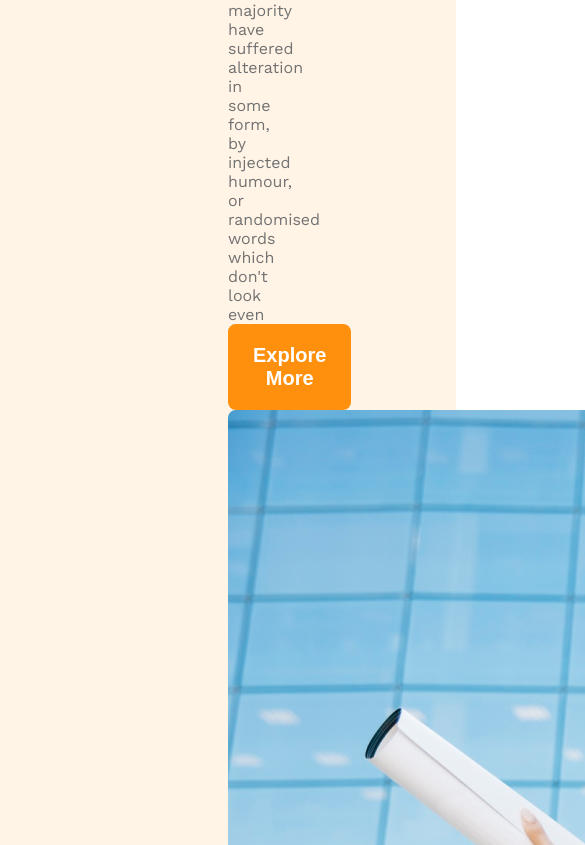
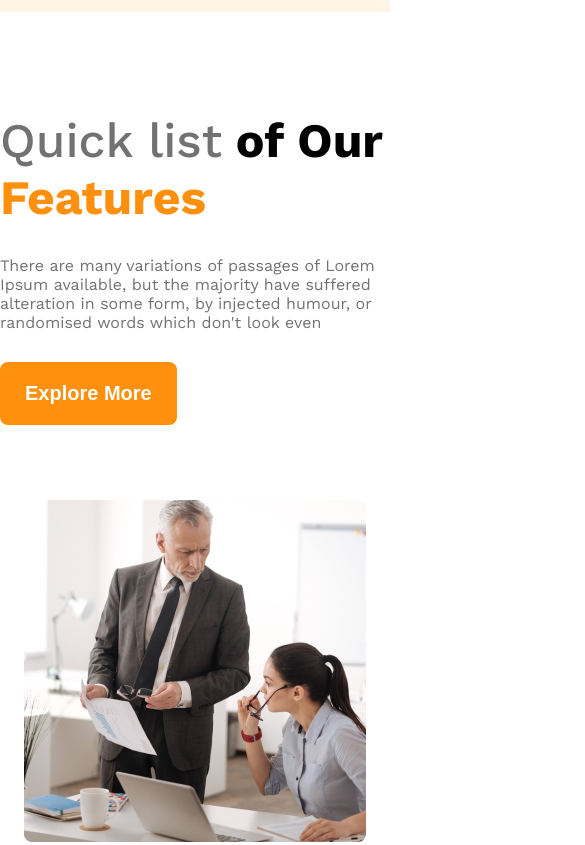
Before and after one commit to Jaber4770/G3-Architect-responsive, a plain HTML site: page index.html in a window 390 px wide. Shown: the part 821-1666 px from the top of the page, 585 px wide, since content can reach past the window. Drawn offline with nearby package versions, Linux system fonts and the light colour scheme.

Commit message:
responsive done

```diff
--- a/style.css
+++ b/style.css
@@ -139,14 +139,15 @@ nav ul li {
     margin-bottom: 30px;
 }
 
-.features-box > div {
+.features-box>div {
     box-shadow: 0px 0px 15px 0px rgba(128, 128, 128, 0.493);
     margin-bottom: 40px;
     padding: 30px;
     border-radius: 5px;
     margin-left: 20px;
 }
-.features-box>div>p{
+
+.features-box>div>p {
     margin-top: 10px;
     color: var(--description-color);
 }
@@ -222,3 +223,63 @@ footer div {
     color: var(--description-color);
     text-align: center;
 }
+
+/* responsive for mobile */
+@media screen and (max-width: 576px) {
+
+    nav,
+    .features,
+    .team-img,
+    .good-features-container,
+    .facts-card,
+    .sponsors-img {
+        display: flex;
+        flex-direction: column;
+    }
+
+    main {
+        padding: 0px 10px;
+    }
+
+    nav div ul {
+        justify-content: center;
+    }
+
+    .side-padding,
+    section,
+    footer div {
+        padding: 0;
+    }
+
+    section {
+        margin-top: 100px;
+    }
+
+    .banner img,
+    .features-info {
+        width: 100vw;
+    }
+
+    .features {
+        flex-direction: column-reverse;
+    }
+
+    .features-info {
+        padding: 0 20px;
+    }
+
+    .facts-card>div {
+        width: 70%;
+    }
+
+    .good-features-container img,
+    .facts-info,
+    .sponsors-info {
+        width: 90vw;
+    }
+
+    footer>div {
+        padding: 10px;
+    }
+
+}
```
Also changed, not shown: index.html (+0 -2 lines).
